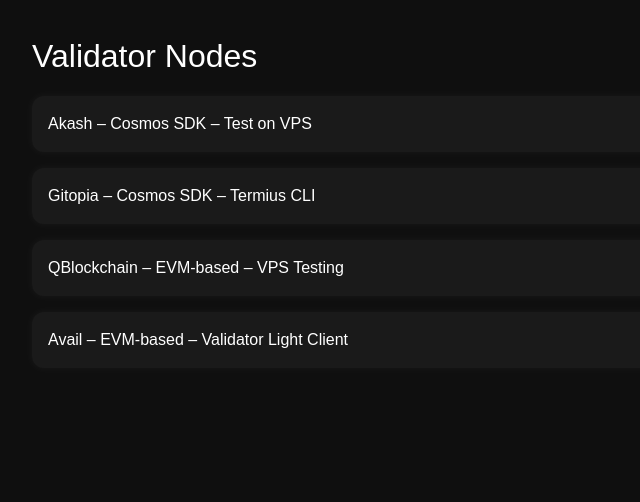
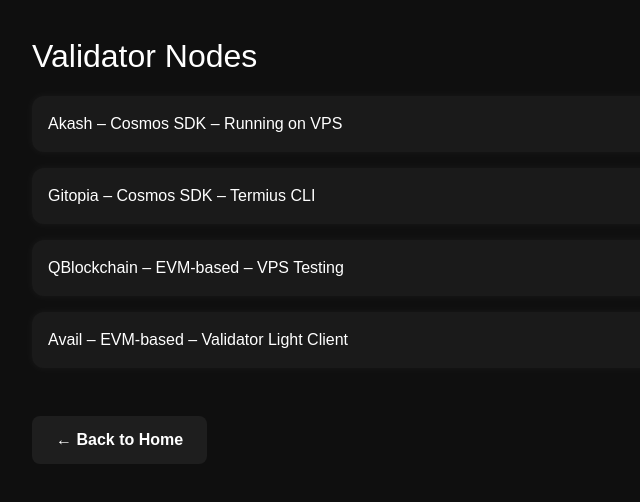
Before and after one commit to Heroness1/daycreed-inframe, a Next.js app: page /validator in a window 1280 px wide. Shown: the top 502 px of the page, without its empty margins (0-640 px from the left). Built offline with nearby package versions, Linux system fonts and the light colour scheme.

Commit message:
Update validator.js

```diff
--- a/pages/validator.js
+++ b/pages/validator.js
@@ -10,11 +10,25 @@
       <h1 style={{ fontSize: '2rem', marginBottom: '1rem' }}>Validator Nodes</h1>
 
       <ul style={{ listStyle: 'none', padding: 0 }}>
-        <li style={cardStyle}>Akash – Cosmos SDK – Test on VPS</li>
+        <li style={cardStyle}>Akash – Cosmos SDK – Running on VPS</li>
         <li style={cardStyle}>Gitopia – Cosmos SDK – Termius CLI</li>
         <li style={cardStyle}>QBlockchain – EVM-based – VPS Testing</li>
         <li style={cardStyle}>Avail – EVM-based – Validator Light Client</li>
       </ul>
+
+      <a href="/" style={{
+        display: 'inline-block',
+        marginTop: '2rem',
+        padding: '0.75rem 1.5rem',
+        backgroundColor: '#ffffff10',
+        color: 'white',
+        borderRadius: '0.5rem',
+        textDecoration: 'none',
+        fontWeight: 'bold',
+        transition: 'background 0.3s'
+      }}>
+        ← Back to Home
+      </a>
     </main>
   );
 }
```
